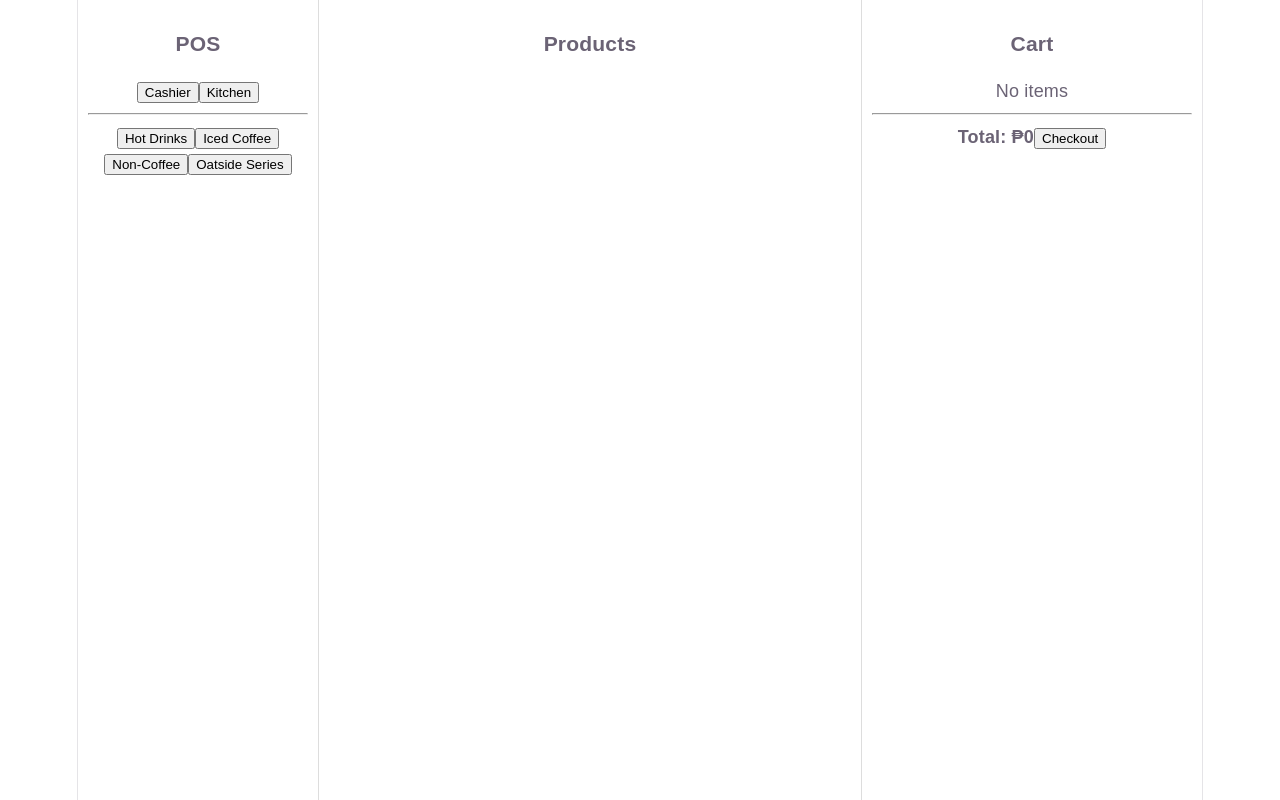
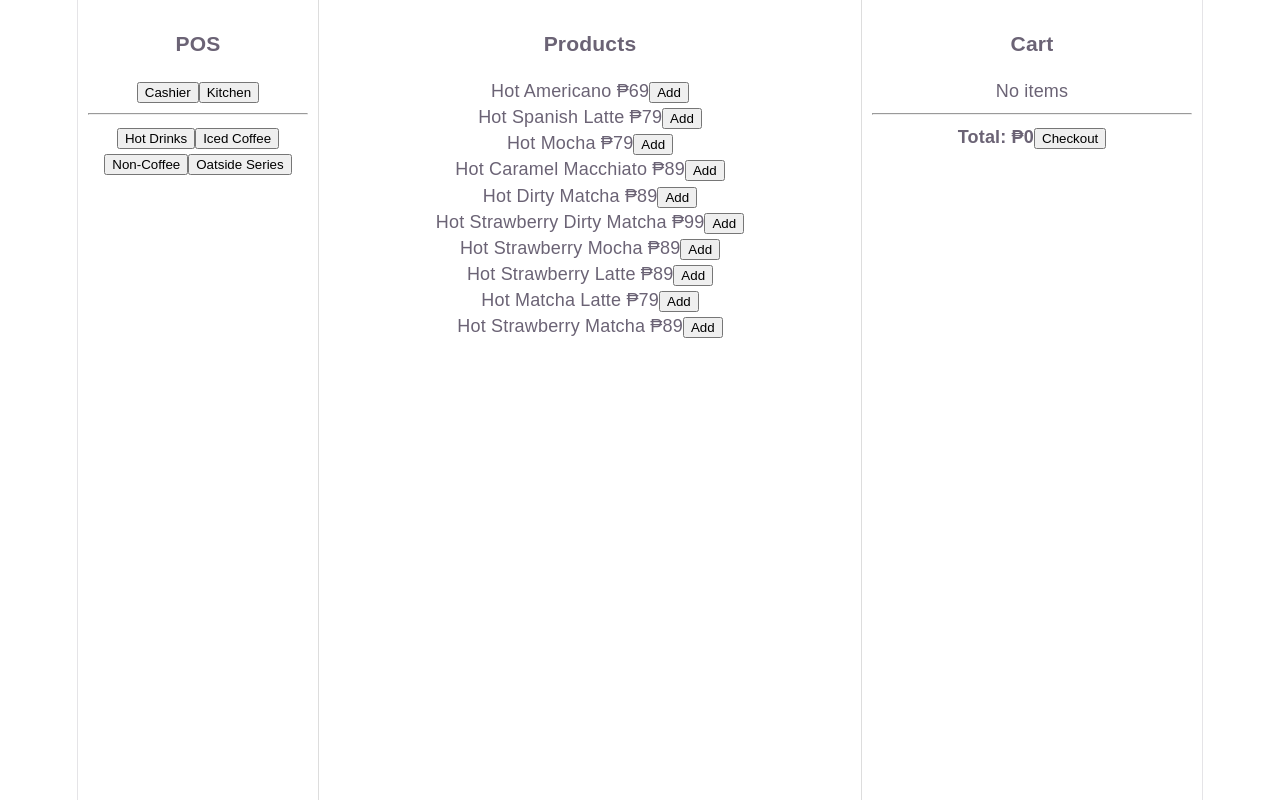
Before and after one commit to naluzchristian16-lab/CDTBO, a React (Vite) app: page / in a window 1280 px wide. Built offline with nearby package versions, Linux system fonts and the light colour scheme.

Commit message:
Update App.tsx

```diff
--- a/src/App.tsx
+++ b/src/App.tsx
@@ -4,42 +4,42 @@ const categories = ["Hot Drinks", "Iced Coffee", "Non-Coffee", "Oatside Series"]
 
 const products = [
   // ☕ HOT COFFEE (12oz only)
-  { id: 1, name: "Hot Americano", category: "Hot-Coffee", size: "12oz", price: 69, type: "hot" },
-  { id: 2, name: "Hot Spanish Latte", category: "Hot-Coffee", size: "12oz", price: 79, type: "hot" },
-  { id: 3, name: "Hot Mocha", category: "Hot-Coffee", size: "12oz", price: 79, type: "hot" },
-  { id: 4, name: "Hot Caramel Macchiato", category: "Hot-Coffee", size: "12oz", price: 89, type: "hot" },
-  { id: 5, name: "Hot Dirty Matcha", category: "Hot-Coffee", size: "12oz", price: 89, type: "hot" },
-  { id: 6, name: "Hot Strawberry Dirty Matcha", category: "Hot-Coffee", size: "12oz", price: 99, type: "hot" },
-  { id: 7, name: "Hot Strawberry Mocha", category: "Hot-Coffee", size: "12oz", price: 89, type: "hot" },
-  { id: 8, name: "Hot Strawberry Latte", category: "Hot-Coffee", size: "12oz", price: 89, type: "hot" },
-  { id: 9, name: "Hot Matcha Latte", category: "Hot-Coffee", size: "12oz", price: 79, type: "hot" },
-  { id: 10, name: "Hot Strawberry Matcha", category: "Hot-Coffee", size: "12oz", price: 89, type: "hot" },
+  { id: 1, name: "Hot Americano", category: "Hot Drinks", size: "12oz", price: 69, type: "hot" },
+  { id: 2, name: "Hot Spanish Latte", category: "Hot Drinks", size: "12oz", price: 79, type: "hot" },
+  { id: 3, name: "Hot Mocha", category: "Hot Drinks", size: "12oz", price: 79, type: "hot" },
+  { id: 4, name: "Hot Caramel Macchiato", category: "Hot Drinks", size: "12oz", price: 89, type: "hot" },
+  { id: 5, name: "Hot Dirty Matcha", category: "Hot Drinks", size: "12oz", price: 89, type: "hot" },
+  { id: 6, name: "Hot Strawberry Dirty Matcha", category: "Hot Drinks", size: "12oz", price: 99, type: "hot" },
+  { id: 7, name: "Hot Strawberry Mocha", category: "Hot Drinks", size: "12oz", price: 89, type: "hot" },
+  { id: 8, name: "Hot Strawberry Latte", category: "Hot Drinks", size: "12oz", price: 89, type: "hot" },
+  { id: 9, name: "Hot Matcha Latte", category: "Hot Drinks", size: "12oz", price: 79, type: "hot" },
+  { id: 10, name: "Hot Strawberry Matcha", category: "Hot Drinks", size: "12oz", price: 89, type: "hot" },
 
   // 🧊 ICED COFFEE - 16oz (Malaki)
-  { id: 11, name: "Iced Americano", category: "Iced-Coffee", size: "16oz", price: 89, type: "iced" },
-  { id: 12, name: "Iced Spanish Latte", category: "Iced-Coffee", size: "16oz", price: 89, type: "iced" },
-  { id: 13, name: "Iced Mocha", category: "Iced-Coffee", size: "16oz", price: 89, type: "iced" },
-  { id: 14, name: "Iced Caramel Macchiato", category: "Iced-Coffee", size: "16oz", price: 99, type: "iced" },
-  { id: 15, name: "Iced Dirty Matcha", category: "Iced-Coffee", size: "16oz", price: 99, type: "iced" },
-  { id: 16, name: "Iced Strawberry Dirty Matcha", category: "Iced-Coffee", size: "16oz", price: 109, type: "iced" },
-  { id: 17, name: "Iced Strawberry Mocha", category: "Iced-Coffee", size: "16oz", price: 99, type: "iced" },
-  { id: 18, name: "Iced Strawberry Latte", category: "Iced-Coffee", size: "16oz", price: 99, type: "iced" },
-  { id: 19, name: "Iced Matcha Latte", category: "Iced-Coffee", size: "16oz", price: 89, type: "iced" },
-  { id: 20, name: "Iced Strawberry Matcha", category: "Iced-Coffee", size: "16oz", price: 99, type: "iced" },
-  { id: 21, name: "Iced Blueberry Matcha", category: "Iced-Coffee", size: "16oz", price: 99, type: "iced" },
+  { id: 11, name: "Iced Americano", category: "Iced Coffee", size: "16oz", price: 89, type: "iced" },
+  { id: 12, name: "Iced Spanish Latte", category: "Iced Coffee", size: "16oz", price: 89, type: "iced" },
+  { id: 13, name: "Iced Mocha", category: "Iced Coffee", size: "16oz", price: 89, type: "iced" },
+  { id: 14, name: "Iced Caramel Macchiato", category: "Iced Coffee", size: "16oz", price: 99, type: "iced" },
+  { id: 15, name: "Iced Dirty Matcha", category: "Iced Coffee", size: "16oz", price: 99, type: "iced" },
+  { id: 16, name: "Iced Strawberry Dirty Matcha", category: "Iced Coffee", size: "16oz", price: 109, type: "iced" },
+  { id: 17, name: "Iced Strawberry Mocha", category: "Iced Coffee", size: "16oz", price: 99, type: "iced" },
+  { id: 18, name: "Iced Strawberry Latte", category: "Iced Coffee", size: "16oz", price: 99, type: "iced" },
+  { id: 19, name: "Iced Matcha Latte", category: "Iced Coffee", size: "16oz", price: 89, type: "iced" },
+  { id: 20, name: "Iced Strawberry Matcha", category: "Iced Coffee", size: "16oz", price: 99, type: "iced" },
+  { id: 21, name: "Iced Blueberry Matcha", category: "Iced Coffee", size: "16oz", price: 99, type: "iced" },
 
   // 🧊 ICED COFFEE - 20oz (Mas Malaki)
-  { id: 22, name: "Iced Americano", category: "Iced-Coffee", size: "20oz", price: 99, type: "iced" },
-  { id: 23, name: "Iced Spanish Latte", category: "Iced-Coffee", size: "20oz", price: 99, type: "iced" },
-  { id: 24, name: "Iced Mocha", category: "Iced-Coffee", size: "20oz", price: 99, type: "iced" },
-  { id: 25, name: "Iced Caramel Macchiato", category: "Iced-Coffee", size: "20oz", price: 109, type: "iced" },
-  { id: 26, name: "Iced Dirty Matcha", category: "Iced-Coffee", size: "20oz", price: 109, type: "iced" },
-  { id: 27, name: "Iced Strawberry Dirty Matcha", category: "Iced-Coffee", size: "20oz", price: 119, type: "iced" },
-  { id: 28, name: "Iced Strawberry Mocha", category: "Iced-Coffee", size: "20oz", price: 109, type: "iced" },
-  { id: 29, name: "Iced Strawberry Latte", category: "Iced-Coffee", size: "20oz", price: 109, type: "iced" },
-  { id: 30, name: "Iced Matcha Latte", category: "Iced-Coffee", size: "20oz", price: 99, type: "iced" },
-  { id: 31, name: "Iced Strawberry Matcha", category: "Iced-Coffee", size: "20oz", price: 109, type: "iced" },
-  { id: 32, name: "Iced Blueberry Matcha", category: "Iced-Coffee", size: "20oz", price: 109, type: "iced" },
+  { id: 22, name: "Iced Americano", category: "Iced Coffee", size: "20oz", price: 99, type: "iced" },
+  { id: 23, name: "Iced Spanish Latte", category: "Iced Coffee", size: "20oz", price: 99, type: "iced" },
+  { id: 24, name: "Iced Mocha", category: "Iced Coffee", size: "20oz", price: 99, type: "iced" },
+  { id: 25, name: "Iced Caramel Macchiato", category: "Iced Coffee", size: "20oz", price: 109, type: "iced" },
+  { id: 26, name: "Iced Dirty Matcha", category: "Iced Coffee", size: "20oz", price: 109, type: "iced" },
+  { id: 27, name: "Iced Strawberry Dirty Matcha", category: "Iced Coffee", size: "20oz", price: 119, type: "iced" },
+  { id: 28, name: "Iced Strawberry Mocha", category: "Iced Coffee", size: "20oz", price: 109, type: "iced" },
+  { id: 29, name: "Iced Strawberry Latte", category: "Iced Coffee", size: "20oz", price: 109, type: "iced" },
+  { id: 30, name: "Iced Matcha Latte", category: "Iced Coffee", size: "20oz", price: 99, type: "iced" },
+  { id: 31, name: "Iced Strawberry Matcha", category: "Iced Coffee", size: "20oz", price: 109, type: "iced" },
+  { id: 32, name: "Iced Blueberry Matcha", category: "Iced Coffee", size: "20oz", price: 109, type: "iced" },
 
   // 🥛 OATSIDE SERIES - 16oz
   { id: 33, name: "Oatside Spanish Latte", category: "Oatside Series", size: "16oz", price: 99, type: "iced" },
```
